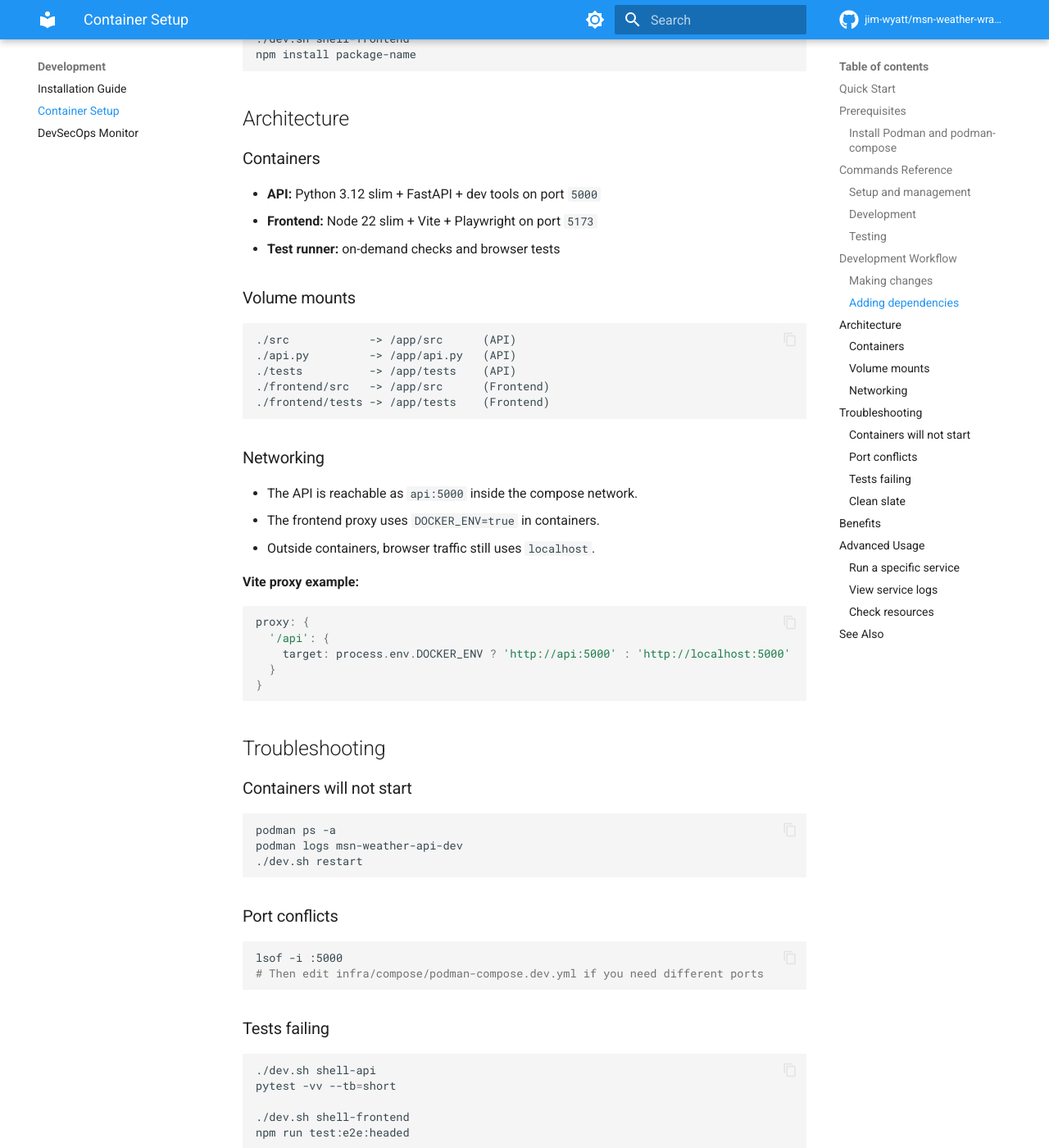
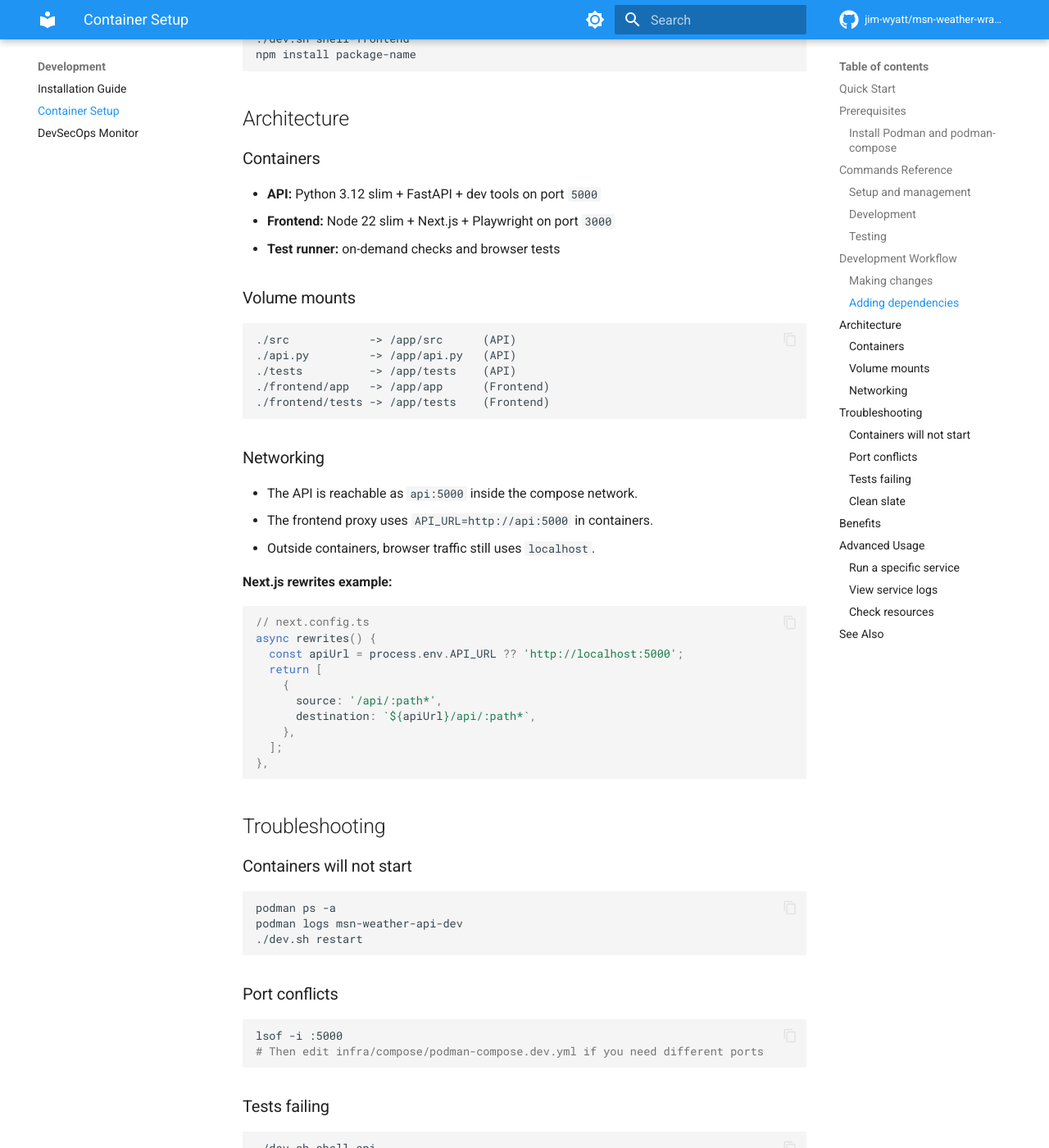
Before and after one commit to jim-wyatt/msn-weather-wrapper, an MkDocs documentation site: the page built from docs/CONTAINER_DEV_SETUP.md, in a window 1280 px wide and 1400 px high, scrolled down 2526 px. Shown: the whole window at 82% size. Built offline with MkDocs 1.6.1 and Material for MkDocs 9.7.7, drawn with Linux system fonts in a browser that asks for light colours; comment, search, counter and statistics services are not loaded; the version menu is left out; some of the changed text lies outside the part shown.

Commit message:
docs: fix documentation inconsistencies across all markdown files
- Update frontend tech stack: Vite/React→Next.js 16 throughout
- Fix frontend dev port: 5173→3000 throughout
- Fix city count: 406+→463+ throughout
- Fix Node.js requirement: 20+→22+ throughout
- Fix pytest version: 8.0+→9.0+ throughout
- Fix Python minimum version: 3.9→3.10 in CONTRIBUTING.md
- Fix E2E test counts: 41→40 in mermaid, 33 total/5 functional→40/12
- Fix volume mount paths: frontend/src→frontend/app
- Replace Vite proxy example with Next.js rewrites in CONTAINER_DEV_SETUP.md
- Fix gunicorn command in API.md (add -k uvicorn.workers.UvicornWorker)
- Remove non-existent WeatherWidget.jsx/tsx references from API.md
- Remove stale test_cache.py reference from TESTING.md
- Fix tests badge in index.md: 169→168
- Fix frontend/src path references in WHITEPAPER.md

Agent-Logs-Url: https://github.com/jim-wyatt/msn-weather-wrapper/sessions/130f5297-d5e9-4ba7-ae10-8d79fde2a726

Co-authored-by: jim-wyatt <193110529+jim-wyatt@users.noreply.github.com>

````diff
--- a/docs/CONTAINER_DEV_SETUP.md
+++ b/docs/CONTAINER_DEV_SETUP.md
@@ -13,7 +13,7 @@ Develop entirely in containers with Podman for a consistent setup, easier onboar
 
 **Services:**
 
-- Frontend: <http://localhost:5173> (Vite HMR)
+- Frontend: <http://localhost:3000> (Next.js HMR)
 - API: <http://localhost:5000>
 - Health: <http://localhost:5000/api/v1/health>
 
@@ -86,7 +86,7 @@ npm run type-check
 ### Making changes
 
 - **Backend:** edit files in `src/` or `api.py` and FastAPI reloads automatically.
-- **Frontend:** edit files in `frontend/src/` and Vite updates instantly.
+- **Frontend:** edit files in `frontend/app/` and Next.js HMR updates instantly.
 - **Tests:** edit test files and rerun the relevant checks.
 
 All source code is mounted as a volume, so changes appear immediately.
@@ -118,7 +118,7 @@ npm install package-name
 ### Containers
 
 - **API:** Python 3.12 slim + FastAPI + dev tools on port `5000`
-- **Frontend:** Node 22 slim + Vite + Playwright on port `5173`
+- **Frontend:** Node 22 slim + Next.js + Playwright on port `3000`
 - **Test runner:** on-demand checks and browser tests
 
 ### Volume mounts
@@ -127,24 +127,29 @@ npm install package-name
 ./src            -> /app/src      (API)
 ./api.py         -> /app/api.py   (API)
 ./tests          -> /app/tests    (API)
-./frontend/src   -> /app/src      (Frontend)
+./frontend/app   -> /app/app      (Frontend)
 ./frontend/tests -> /app/tests    (Frontend)
 ```
 
 ### Networking
 
 - The API is reachable as `api:5000` inside the compose network.
-- The frontend proxy uses `DOCKER_ENV=true` in containers.
+- The frontend proxy uses `API_URL=http://api:5000` in containers.
 - Outside containers, browser traffic still uses `localhost`.
 
-**Vite proxy example:**
+**Next.js rewrites example:**
 
-```javascript
-proxy: {
-  '/api': {
-    target: process.env.DOCKER_ENV ? 'http://api:5000' : 'http://localhost:5000'
-  }
-}
+```typescript
+// next.config.ts
+async rewrites() {
+  const apiUrl = process.env.API_URL ?? 'http://localhost:5000';
+  return [
+    {
+      source: '/api/:path*',
+      destination: `${apiUrl}/api/:path*`,
+    },
+  ];
+},
 ```
 
 ## Troubleshooting
````
Also changed, not shown: CONTRIBUTING.md (+2 -2 lines), README.md (+8 -8 lines), docs/API.md (+2 -8 lines), docs/TESTING.md (+19 -12 lines), docs/WHITEPAPER.md (+4 -4 lines), docs/index.md (+4 -4 lines), frontend/TESTING.md (+7 -14 lines).
